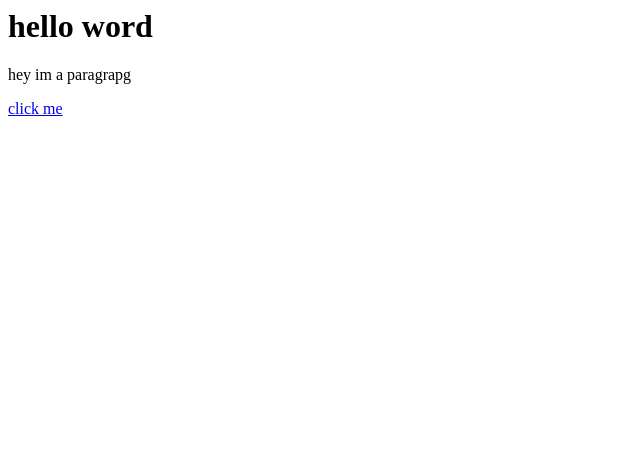
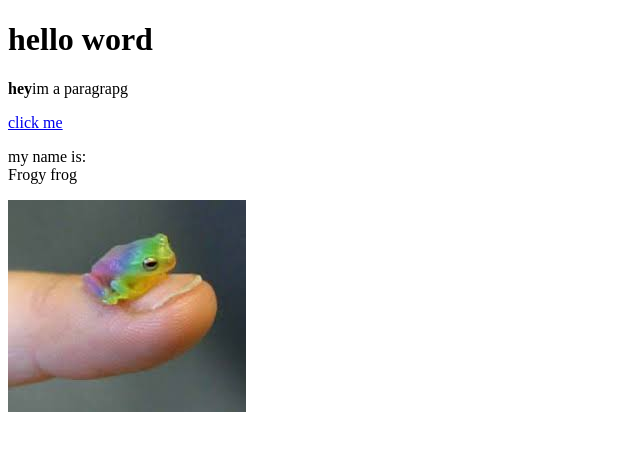
Before and after one commit to rozhab/aesthetic, a plain HTML site: page test.html in a window 1280 px wide. Shown: the whole page, without its empty margins (0-640 px from the left). Drawn offline with Linux system fonts and the light colour scheme.

Commit message:
added a cat image and few more

```diff
--- a/test.html
+++ b/test.html
@@ -1,3 +1,14 @@
-<h1> hello word </h1>
-<p>hey im a paragrapg</p>
-<a href="http://www.google.com" target="blank" title="lets go to google"> click me </a>
+<!DOCTYPE html>
+<html>
+<head>
+<title>test page</title>
+</head>
+<body>
+	<h1> hello word </h1>
+	<p><b>hey</b>im a paragrapg</p>
+	<a href="http://www.google.com" target="blank" title="lets go to google"> click me </a>
+	<p>my name is:<br>
+	Frogy frog</p>
+	<img src="img/cat.jpg">
+</body>
+</html>
```
Also changed, not shown: img/cat.jpg (added).
